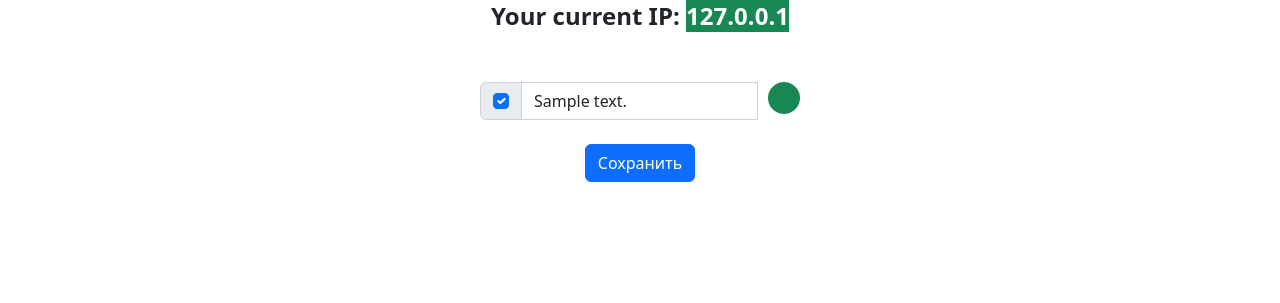
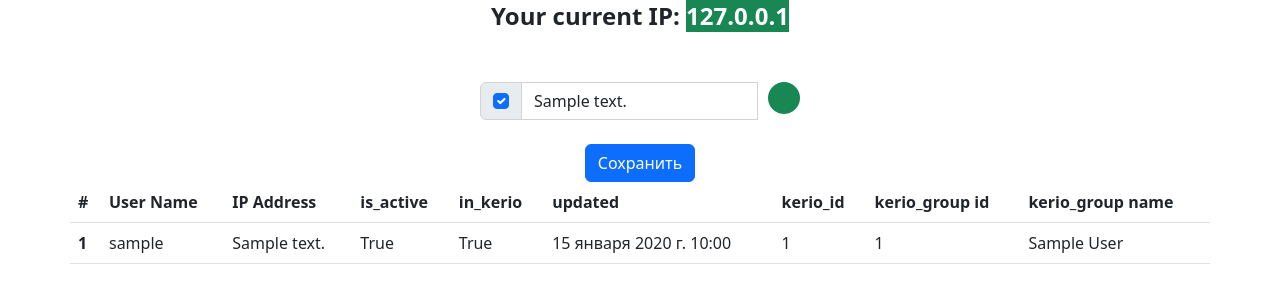
Before and after one commit to nitr0313/kerio_web, a Django app: page / in a window 1280 px wide. Shown: the part 142-445 px from the top of the page. Run offline with Django 4.2, Linux system fonts and the light colour scheme; a user stored in the database is signed in; tables that the repository leaves empty hold one stand-in row (values such as "Sample post"); some libraries are stand-ins or nearby versions.

Commit message:
Добавил таблицу IP адресов для админа на странице профиля

```diff
--- a/accounts/templates/accounts/account.html
+++ b/accounts/templates/accounts/account.html
@@ -26,10 +26,11 @@
                     {% include 'accounts/includes/rounded_bage.html' %}
                 </div>
             </div>
-
-
             <button type="submit" class="btn btn-primary">{% trans 'Save' %} </button>
         </form>
         </div>
+                {% if request.user.is_staff %}
+                {% include 'accounts/includes/users_ip_table.html' %}
+            {% endif %}
     </div>
 {% endblock content %}
--- /dev/null
+++ b/accounts/templates/accounts/includes/users_ip_table.html
@@ -0,0 +1,30 @@
+<table class="table">
+  <thead>
+    <tr>
+      <th scope="col">#</th>
+      <th scope="col">User Name</th>
+      <th scope="col">IP Address</th>
+      <th scope="col">is_active</th>
+      <th scope="col">in_kerio</th>
+      <th scope="col">updated</th>
+      <th scope="col">kerio_id</th>
+      <th scope="col">kerio_group id</th>
+      <th scope="col">kerio_group name</th>
+    </tr>
+  </thead>
+  <tbody>
+  {% for ip in users_ip %}
+    <tr>
+      <th scope="row">1</th>
+      <td>{{ ip.user }}</td>
+      <td>{{ ip.ipaddress }}</td>
+      <td>{{ ip.is_active }}</td>
+      <td>{{ ip.in_kerio }}</td>
+      <td>{{ ip.updated }}</td>
+      <td>{{ ip.kerio_id }}</td>
+      <td>{{ ip.kerio_group.kerio_id }}</td>
+      <td>{{ ip.kerio_group.kerio_name }}</td>
+    </tr>
+  {% endfor %}
+  </tbody>
+</table>
--- a/accounts/views.py
+++ b/accounts/views.py
@@ -49,6 +49,10 @@ class Profile(LoginRequiredMixin, View):
             object=instance,
             current_ip=current_ip
         )
+        if self.request.user.is_staff:
+            context.update({
+                'users_ip': IPAddress.objects.all()
+            })
         return context
 
 
```
